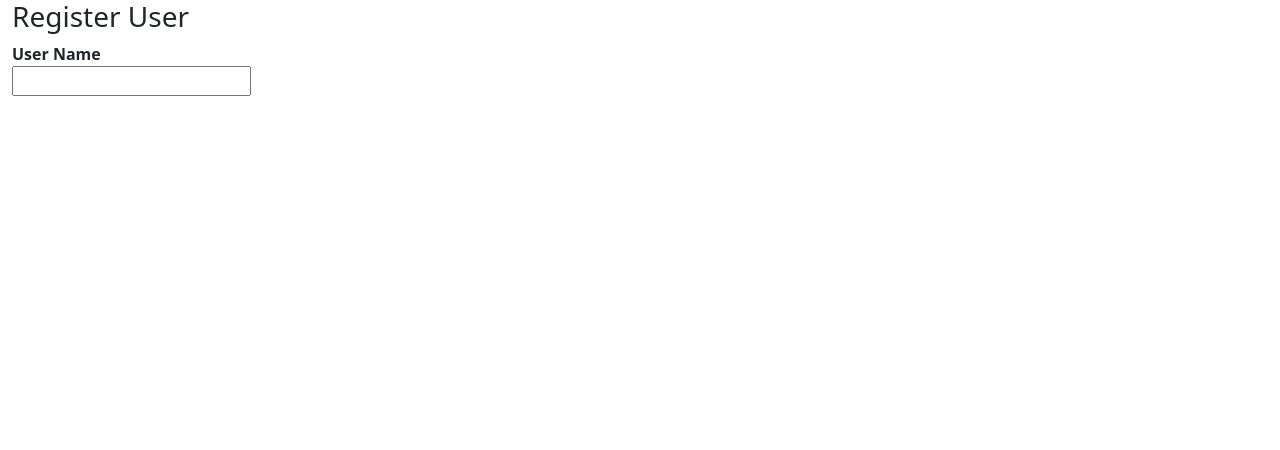
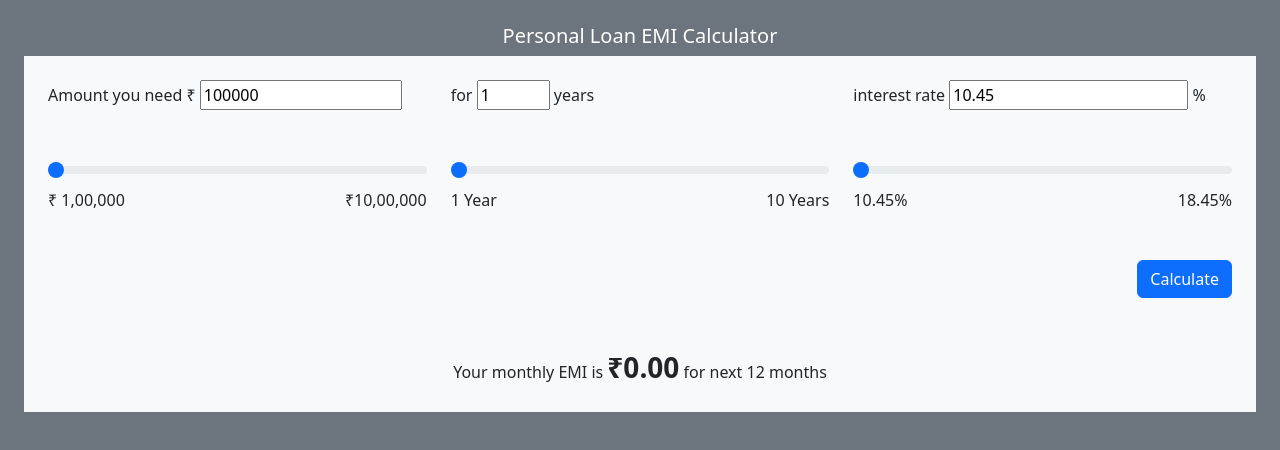
Before and after one commit to yashraj-12315/vite-react-sudhakar-sharma, a React (Vite) app: page / in a window 1280 px wide. Shown: the top 450 px of the page. Built offline with nearby package versions, Linux system fonts and the light colour scheme.

Commit message:
create emi-calculator using element  state events

```diff
--- /dev/null
+++ b/src/components/emi-calculator/emi-calculator.jsx
@@ -0,0 +1,118 @@
+import { useState } from "react";
+
+export function EmiCalculator() {
+  const [amount, setAmount] = useState(100000);
+  const [years, setYears] = useState(1);
+  const [rate, setRate] = useState(10.45);
+  const [emi, setEmi] = useState(0);
+
+  function handleAmountChange(e) {
+    setAmount(e.target.value);
+  }
+
+  function handleYearsChange(e) {
+    setYears(e.target.value);
+  }
+
+  function handleRateChange(e) {
+    setRate(e.target.value);
+  }
+
+  function handleCalculateClick() {
+    var P = parseInt(amount);
+    var R = parseFloat(rate) / 12 / 100;
+    var N = parseInt(years) * 12;
+
+    var EMI = (P * R * Math.pow(1 + R, N)) / Math.pow(1 + R, N) - 1;
+    setEmi(EMI);
+  }
+
+  return (
+    <div
+      className="container-fluid bg-secondary p-4"
+      style={{ height: "100vh" }}
+    >
+      <div>
+        <h5 className="text-center text-white">Personal Loan EMI Calculator</h5>
+        <div className="bg-light text-dark">
+          <div className="row p-4">
+            <div className="col">
+              Amount you need &#8377;{" "}
+              <input
+                type="text"
+                size={16}
+                value={amount}
+                onChange={handleAmountChange}
+              />
+            </div>
+            <div className="col">
+              for{" "}
+              <input
+                type="text"
+                size={2}
+                value={years}
+                onChange={handleYearsChange}
+              />{" "}
+              years
+            </div>
+            <div className="col">
+              interest rate{" "}
+              <input type="text" value={rate} onChange={handleRateChange} /> %
+            </div>
+          </div>
+          <div className="row p-4">
+            <div className="col">
+              <input
+                className="form-range"
+                type="range"
+                step={1000}
+                min={100000}
+                max={1000000}
+                value={amount}
+                onChange={handleAmountChange}
+              />
+              <span>&#8377; 1,00,000</span>
+              <span className="float-end">&#8377;10,00,000</span>
+            </div>
+            <div className="col">
+              <input
+                className="form-range"
+                type="range"
+                min={1}
+                max={10}
+                value={years}
+                onChange={handleYearsChange}
+              />
+              <span>1 Year</span>
+              <span className="float-end">10 Years</span>
+            </div>
+            <div className="col">
+              <input
+                className="form-range"
+                type="range"
+                step={0.01}
+                min={10.45}
+                max={18.45}
+                value={rate}
+                onChange={handleRateChange}
+              />
+              <span>10.45%</span>
+              <span className="float-end">18.45%</span>
+            </div>
+          </div>
+          <div className="row p-4">
+            <div className="col text-end">
+              <button className="btn btn-primary" onClick={handleCalculateClick}>Calculate</button>
+            </div>
+          </div>
+
+          <div className="row p-4">
+            <div className="col text-center">
+              <div>Your monthly EMI is <span className="fs-3 fw-bold">{Math.round(emi).toLocaleString('en-in',{style:'currency',currency:'INR'})}</span>  for next {years*12} months</div>
+            </div>
+          </div>
+        </div>
+      </div>
+    </div>
+  );
+}
--- a/src/main.jsx
+++ b/src/main.jsx
@@ -16,6 +16,7 @@ import { KeyDemo } from "./components/key-demo/key-demo.jsx";
 import { PasswordDemo } from "./components/password-demo/password-demo.jsx";
 import { ClickEvent } from "./components/button-event/button-event.jsx";
 import { ElementStateDemo } from "./components/element-state-demo/element-state-demo.jsx";
+import { EmiCalculator } from "./components/emi-calculator/emi-calculator.jsx";
 
 createRoot(document.getElementById("root")).render(
   <StrictMode>
@@ -33,6 +34,7 @@ createRoot(document.getElementById("root")).render(
     {/* <KeyDemo/> */}
     {/* <PasswordDemo/> */}
     {/* <ClickEvent/> */}
-    <ElementStateDemo />
+    {/* <ElementStateDemo /> */}
+    <EmiCalculator/>
   </StrictMode>
 );
```
